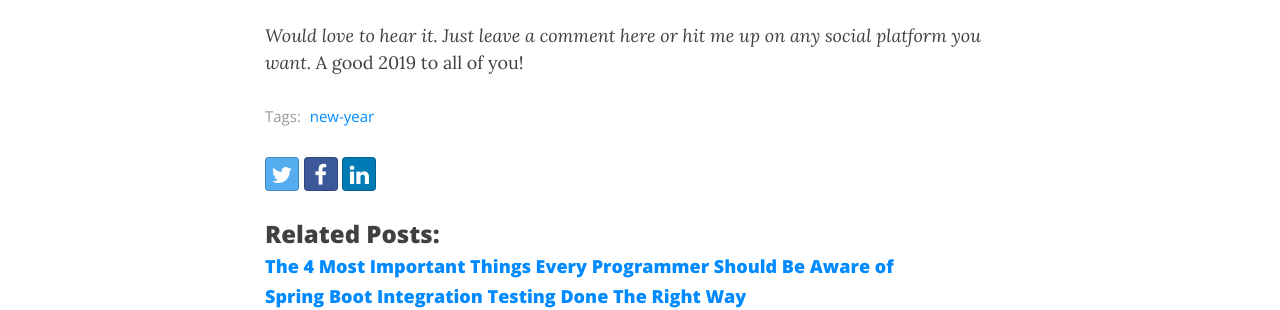
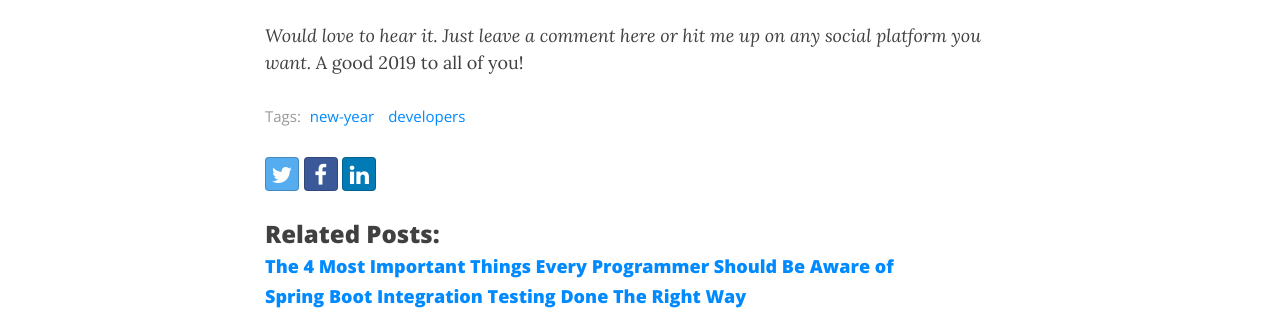
Before and after one commit to programmerfriend/programmerfriend.github.io, a Jekyll site: the page built from _posts/2019-01-04-a-software-engineers-new-years-resolutions.md, in a window 1280 px wide and 900 px high, scrolled down 2699 px. Shown: the part 154-464 px from the top of the window. Built offline with Jekyll 4.4.1, drawn with Linux system fonts in a browser that asks for light colours; nearby versions of some CDN libraries.

Commit message:
Improve Tags a bit

```diff
--- a/_posts/2019-01-04-a-software-engineers-new-years-resolutions.md
+++ b/_posts/2019-01-04-a-software-engineers-new-years-resolutions.md
@@ -6,7 +6,7 @@ bigimg: /img/content/new-year2019_title.jpg
 permalink: /year-a-software-engineers-new-years-resolutions/
 redirect_from:
     - /2019/01/04/year-a-software-engineers-new-years-resolutions/are-to-blame/
-tags: [new-year]
+tags: [new-year, developers]
 ---
 
 The time between Christmas and New Year’s Eve is always a time for me which I use to reflect a lot upon myself. It is a tranquil time of the year where I reason about the good, the bad and the ugly of the last year and what I want to achieve in the next year. So what is better than writing an own list of New Year’s Resolutions.
```
Also changed, not shown: _posts/2019-03-10-more-important-than-code.md (+1 -1 lines).
